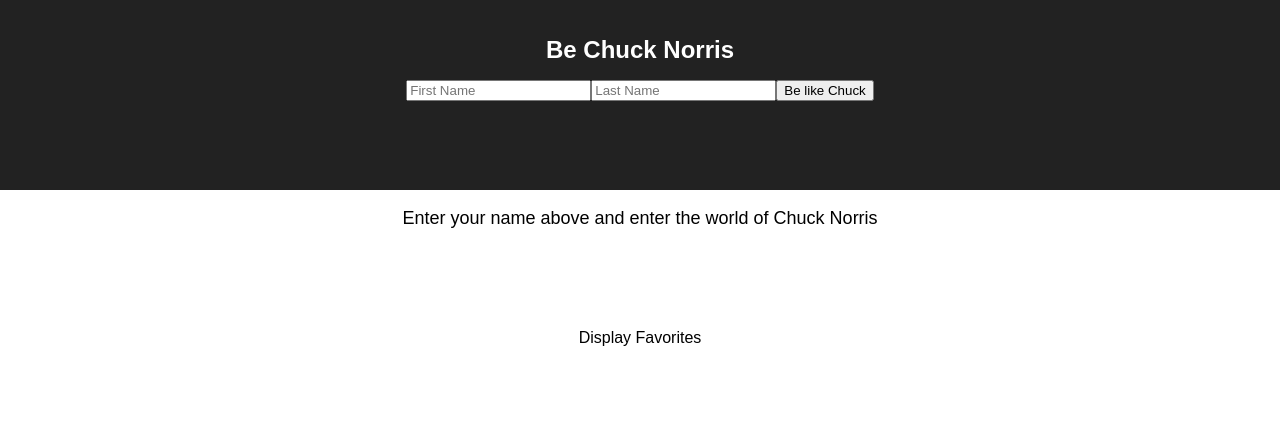
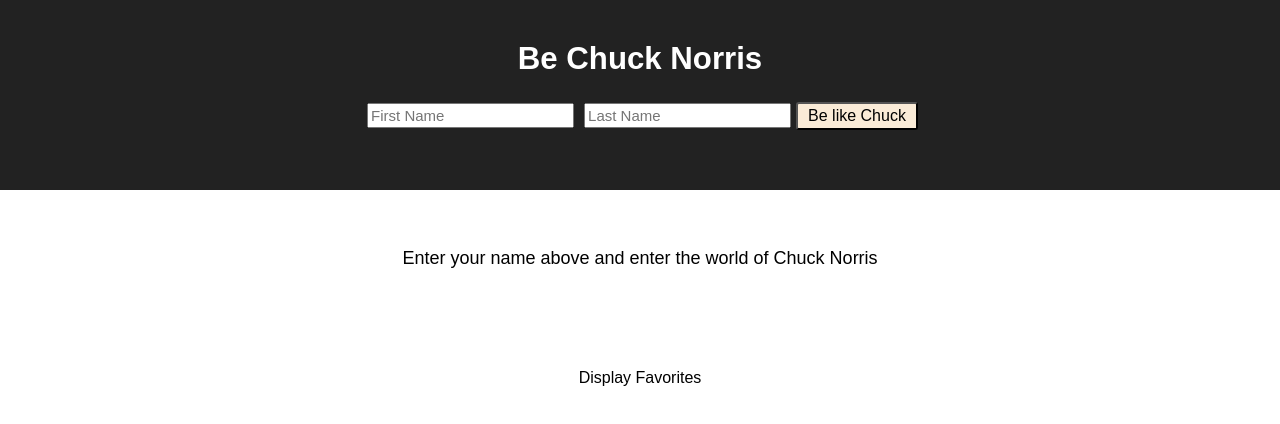
Before and after one commit to mcgagnier/no-db-project, a React (Create React App) app: page / in a window 1280 px wide. Shown: the top 424 px of the page. Built offline with nearby package versions, Linux system fonts and the light colour scheme; no server answers.

Commit message:
working on server query

```diff
--- a/src/App.css
+++ b/src/App.css
@@ -2,16 +2,15 @@
   text-align: center;
 }
 
-.App-logo {
-  animation: App-logo-spin infinite 20s linear;
-  height: 80px;
-}
 
 .App-header {
   background-color: #222;
   height: 150px;
   padding: 20px;
   color: white;
+}
+header, app-header {
+  font-size: 1.3em;
 }
 
 .App-title {
@@ -22,7 +21,21 @@
   font-size: large;
 }
 
-@keyframes App-logo-spin {
-  from { transform: rotate(0deg); }
-  to { transform: rotate(360deg); }
+.Joke {
+  max-width: 70%;
+  margin: auto;
+  padding: 20px;
+  font-size: 1.5em;
 }
+
+input {
+  margin: 5px;
+  padding: 2px;
+  font-size: 15px;
+}
+button {
+  padding: 3px 10px;
+  background-color: antiquewhite;
+  border-radius: 3px;
+  font-size: 16px;
+}
--- a/src/App.js
+++ b/src/App.js
@@ -34,20 +34,25 @@
     this.getJoke()
     this.getFavorites()
   }
-
+  getFavorites = () => {
+    axios.get('http://localhost:8686/favorites').then(response=> {
+      this.setState({ favorites: response.data })
+    }).catch(error => console.log('this is error', error))
+  }
   getFavorites = () => {
     axios.get('http://localhost:8686/favorites').then(response=> {
       this.setState({ favorites: response.data })
     }).catch(error => console.log('this is error', error))
   }
 
-  getJoke = (firstName, lastName) => {
-    console.log(this.state,firstName, this.state.lastName, 'running')
-    return axios.post('http://api.icndb.com/jokes/random?firstName='+this.state.firstName+'&lastName='+this.state.lastName)
-      .then((res)=> {
-        console.log(res)
-        this.setState({ joke: res.data.value.joke })
-      });
+  getJoke = () => {
+    console.log(this.state.firstName, this.state.lastName);
+    axios.get(`http://localhost:8686/jokes`).then((response) => {
+      this.setState({
+        joke: response.data.value.joke
+      })
+
+    })
   }
 
   render() {
@@ -64,7 +69,7 @@
           placeholder="Last Name"/>
           <button onClick={this.getJoke}>Be like Chuck</button>
         </header>
-        <p>{this.state.joke}</p>
+        <h3 className="Joke">{this.state.joke}</h3>
         <p className="App-intro">
           Enter your name above and enter the world of Chuck Norris
         </p>
```
Also changed, not shown: 2 other files (tests, documents, lock files or other folders).
